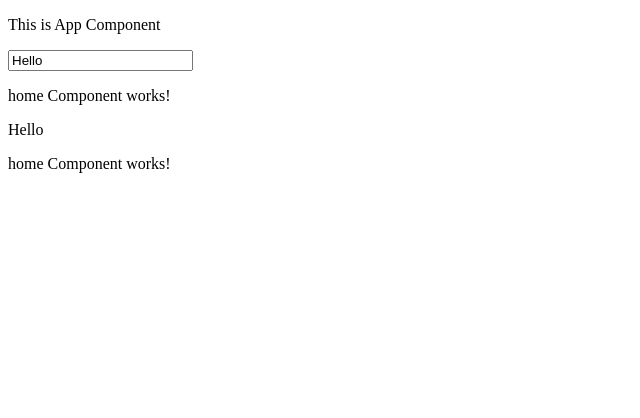
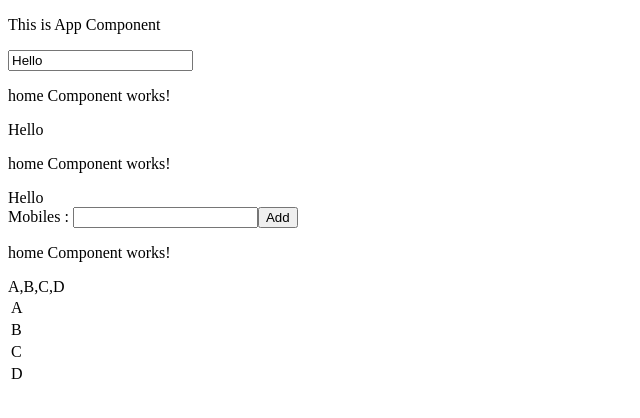
Before and after one commit to MounikaPrathushaBatchu/RoutingApp, an Angular app: page / in a window 1280 px wide. Shown: the top 418 px of the page, without its empty margins (0-640 px from the left). Built offline with nearby package versions, Linux system fonts and the light colour scheme.

Commit message:
Life Cycle Hooks : ngDocheck()

```diff
--- a/src/app/app.component.html
+++ b/src/app/app.component.html
@@ -74,3 +74,9 @@
 
     <!-- ngOnInit() -->
         <app-home [parentData]="wish"></app-home>
+    <!-- ngDocheck() -->
+        <div>
+            Mobiles : <input type="text" [(ngModel)]="mobile">
+            <button (click)="addList()">Add</button>
+        </div>
+        <app-home [mobiles]="list"></app-home>
--- a/src/app/app.component.ts
+++ b/src/app/app.component.ts
@@ -31,6 +31,12 @@ export class AppComponent {
   }
 
   show = true;
-  wish = 'Hello'
+  wish = 'Hello';
+  list = ['A','B','C','D'];
+  mobile = '';
+  addList() {
+    this.list.push(this.mobile);
+    this.mobile = "";
+  }
 
 }
--- a/src/app/home/home.component.html
+++ b/src/app/home/home.component.html
@@ -1,5 +1,20 @@
 <p>home Component works!</p>
+<!-- ngOnChnages() -->
 {{childData}}
+<!-- ngOnInit() -->
+{{parentData}}
+<!-- ngDocheck() -->
+{{mobiles}}
+<!-- <ul>
+    <ng-container *ngFor="let m of mobiles">
+        <li>{{m}}</li>
+    </ng-container>
+</ul> -->
+<table>
+    <tr *ngFor="let m of mobiles">
+        <td>{{m}}</td>
+    </tr>
+</table>
 
 <!-- AM is public write like this -->
 <!-- <div *ngFor="let m of ts.mobiles">{{m}}</div> -->
--- a/src/app/home/home.component.ts
+++ b/src/app/home/home.component.ts
@@ -1,4 +1,4 @@
-import { Component, Input, OnChanges, OnInit, SimpleChanges } from '@angular/core';
+import { Component, DoCheck, Input, OnChanges, OnInit, SimpleChanges } from '@angular/core';
 import { TestService } from '../test.service';
 
 @Component({
@@ -6,7 +6,7 @@ import { TestService } from '../test.service';
   templateUrl: './home.component.html',
   styleUrls: ['./home.component.css']
 })
-export class HomeComponent implements OnChanges,OnInit {
+export class HomeComponent implements OnChanges,OnInit,DoCheck {
 
   constructor(public ts : TestService) {  }
 
@@ -19,6 +19,7 @@ export class HomeComponent implements OnChanges,OnInit {
 
   @Input() childData : any;
   @Input() parentData = '';
+  @Input() mobiles : any;
 
   ngOnChanges(changes: SimpleChanges): void {
     console.log('OnChanges called');
@@ -26,7 +27,9 @@ export class HomeComponent implements OnChanges,OnInit {
   }
   ngOnInit(): void {
     console.log(this.parentData);
-
+  }
+  ngDoCheck(): void {
+    console.log("ngDoCkeck called");
   }
 
 }
```
